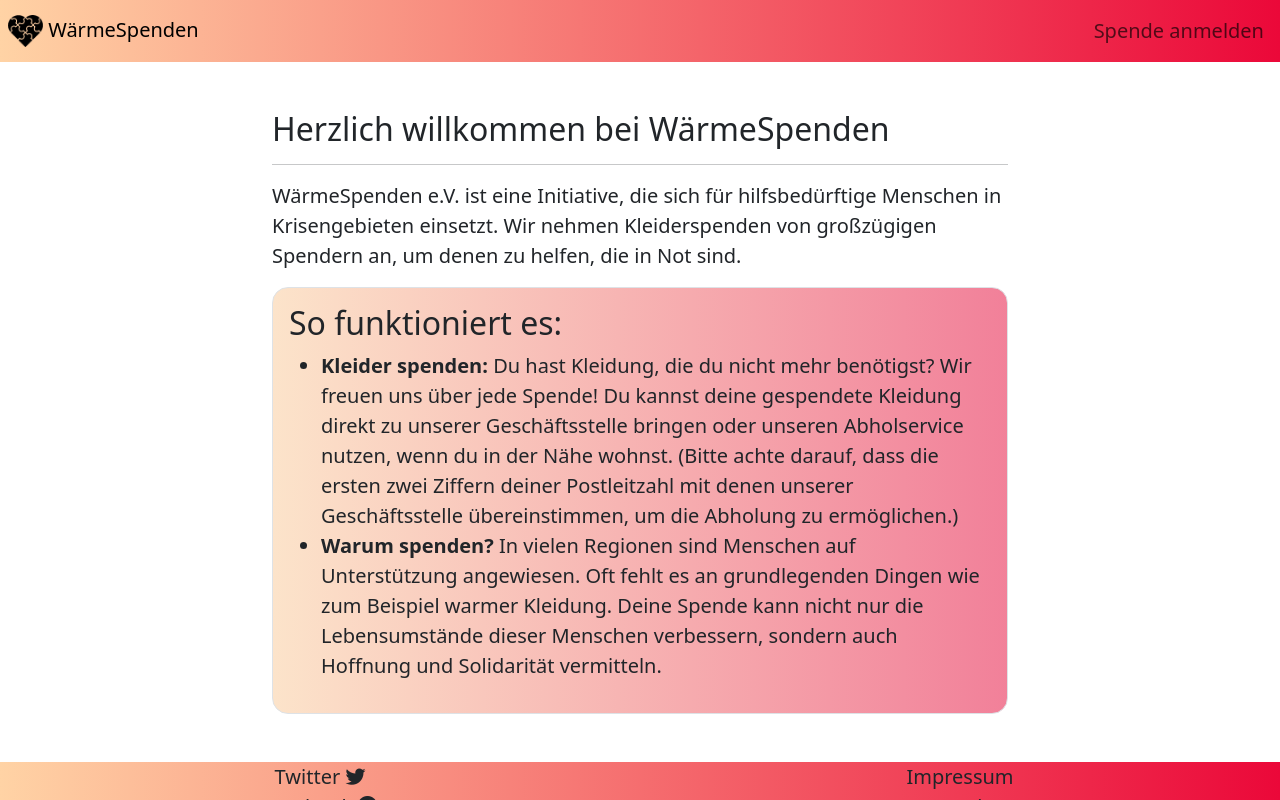
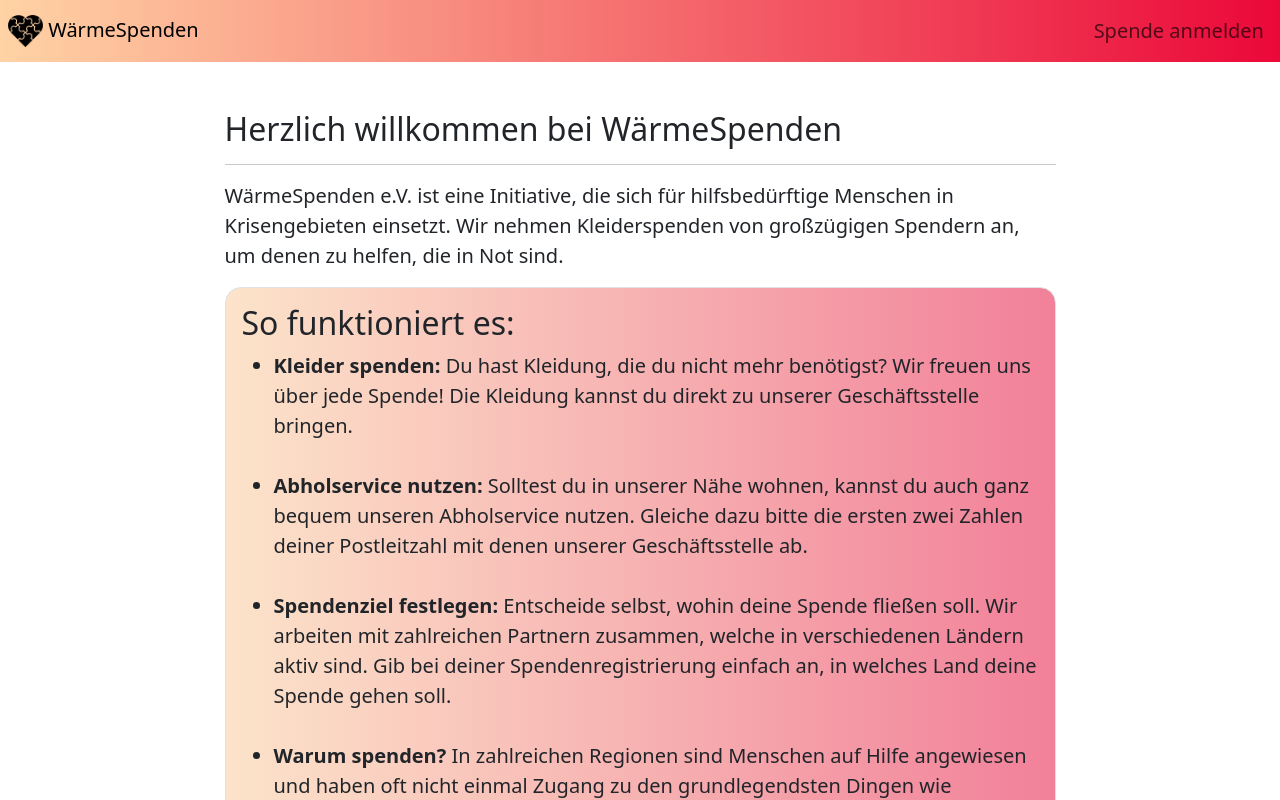
Before and after one commit to SchreibSchreib/IPWA01-01-Fallstudie-IU, a Vue app: page / in a window 1280 px wide. Shown: the top 800 px of the page. Built offline with nearby package versions, Linux system fonts and the light colour scheme.

Commit message:
Refactored Text and adjusted ConfirmRegistrationCustomerInformationCard

```diff
--- a/src/App.vue
+++ b/src/App.vue
@@ -15,8 +15,8 @@
 </template>
 
 <script>
-import AppHeader from "@/components/AppHeader.vue";
-import AppFooter from "./components/AppFooter.vue";
+import AppHeader from "@/components/TheAppHeader.vue";
+import AppFooter from "./components/TheAppFooter.vue";
 export default {
   components: {
     AppHeader,
--- a/src/components/ConfirmRegistrationComponent.vue
+++ b/src/components/ConfirmRegistrationComponent.vue
@@ -7,12 +7,14 @@
   </div>
   <div class="row text-center fs-5">
     <div class="justify-content-center">
-      Die Spende wurde erfolgreich angenommen und leistet wertvolle Hilfe für die Menschen
-      in {{ customerInformation.crisisArea }}.
+      <h3>
+        Die Spende wurde erfolgreich angenommen und leistet wertvolle Hilfe für die
+        Menschen in {{ customerInformation.crisisArea }}.
+      </h3>
     </div>
   </div>
   <div class="row my-5 justify-content-center text-center fs-5">
-    <div class="col-12 col-sm-10 col-lg-6">
+    <div class="col-12 col-sm-11 col-lg-7">
       <ConfirmRegistrationCustomerInformationCard
         :donation-mode="donationMode"
         :customer-information="customerInformation"
@@ -23,9 +25,11 @@
 
   <div class="row mb-3">
     <div class="text-center fs-5">
-      Die Auftragsbestätigung senden wir in Kürze an
-      <strong>{{ customerInformation.email }}</strong
-      >.
+      <h5>
+        Die Auftragsbestätigung senden wir in Kürze an
+        <strong>{{ customerInformation.email }}</strong
+        >.
+      </h5>
     </div>
   </div>
 </template>
--- a/src/components/ConfirmRegistrationCustomerInformationCard.vue
+++ b/src/components/ConfirmRegistrationCustomerInformationCard.vue
@@ -2,38 +2,38 @@
   <div class="container bg-light text-muted rounded-4 border p-3">
     <h2>Alle Daten im Überblick</h2>
     <div class="row">
-      <div class="col d-flex justify-content-start text-muted fw-bold ms-3">Name:</div>
-      <div class="col d-flex justify-content-end me-3 text-nowrap">
+      <div class="col-2 d-flex justify-content-start text-muted fw-bold ms-2">Name:</div>
+      <div class="col d-flex justify-content-end me-2">
         {{ customerInformation.firstName }} {{ customerInformation.lastName }}
       </div>
     </div>
     <div v-if="donationMode === 'TakeUp'" class="row">
-      <div class="col d-flex justify-content-start fw-bold ms-3">Straße:</div>
-      <div class="col d-flex justify-content-end me-3 text-nowrap">
+      <div class="col-2 d-flex justify-content-start fw-bold ms-2">Straße:</div>
+      <div class="col d-flex justify-content-end me-2">
         {{ customerInformation.street }} {{ customerInformation.streetNumber }}
       </div>
     </div>
     <div v-if="donationMode === 'TakeUp'" class="row">
-      <div class="col d-flex justify-content-start fw-bold ms-3">PLZ:</div>
-      <div class="col d-flex justify-content-end me-3 text-nowrap">
+      <div class="col-2 d-flex justify-content-start fw-bold ms-2">PLZ:</div>
+      <div class="col d-flex justify-content-end me-2">
         {{ customerInformation.zipCode }}
       </div>
     </div>
     <div v-if="donationMode === 'TakeUp'" class="row">
-      <div class="col d-flex justify-content-start fw-bold ms-3">Stadt:</div>
-      <div class="col d-flex justify-content-end me-3 text-nowrap">
+      <div class="col-2 d-flex justify-content-start fw-bold ms-2">Stadt:</div>
+      <div class="col d-flex justify-content-end me-2">
         {{ customerInformation.city }}
       </div>
     </div>
     <div class="row">
-      <div class="col d-flex justify-content-start fw-bold ms-3">Datum:</div>
-      <div class="col d-flex justify-content-end me-3 text-nowrap">
+      <div class="col-2 d-flex justify-content-start fw-bold ms-2">Datum:</div>
+      <div class="col d-flex justify-content-end me-2">
         {{ date }}
       </div>
     </div>
     <div class="row">
-      <div class="col d-flex justify-content-start fw-bold ms-3">Uhrzeit:</div>
-      <div class="col d-flex justify-content-end me-3 text-nowrap">
+      <div class="col-2 d-flex justify-content-start fw-bold ms-2">Uhrzeit:</div>
+      <div class="col d-flex justify-content-end me-2">
         {{ time }}
       </div>
     </div>
--- a/src/components/DataPrivacyContent.vue
+++ b/src/components/DataPrivacyContent.vue
@@ -2,33 +2,27 @@
   <div class="justify-content-start my-5 fs-5">
     <h1>Datenschutzerklärung</h1>
     <p>
-      Wir freuen uns über Ihr Interesse an unserer Website. Der Schutz Ihrer
-      personenbezogenen Daten ist uns sehr wichtig. Im Folgenden informieren wir Sie
-      ausführlich darüber, wie wir mit Ihren Daten umgehen.
+      Der Schutz Ihrer personenbezogenen Daten ist uns sehr wichtig. Im Folgenden
+      informieren wir Sie ausführlich darüber, wie wir mit Ihren Daten umgehen.
     </p>
-
-    <h2>Verantwortliche Stelle</h2>
+    <h2>Verantwortliche Datenschutzstelle</h2>
     <p>
-      Verantwortliche Stelle im Sinne der Datenschutzgesetze ist:<br />
       WärmeSpenden e.V.<br />
       Halberstädter Straße 999<br />
       39112 Magdeburg<br />
       E-Mail: datenschutz@waermespenden.de
     </p>
-
-    <h2>Erhebung und Verarbeitung personenbezogener Daten</h2>
+    <h2>Umgang mit personenbezogenen Daten</h2>
     <p>
       Bei der Nutzung unserer Website erheben und verarbeiten wir keine personenbezogenen
-      Daten. Die Website dient ausschließlich zu Informationszwecken und es werden keine
-      Daten von Besuchern gespeichert oder verarbeitet.
+      Daten. Diese Website wird ausschließlich zu Illustrations- und Studienzwecken
+      bereitgestellt.
     </p>
-
     <h2>Nutzung von Cookies</h2>
     <p>
       Unsere Website verwendet keine Cookies. Es werden keine Informationen auf Ihrem
       Endgerät gespeichert.
     </p>
-
     <h2>Kontakt</h2>
     <p>
       Bei Fragen zum Datenschutz können Sie uns jederzeit unter der oben angegebenen
--- a/src/components/HomeContent.vue
+++ b/src/components/HomeContent.vue
@@ -1,6 +1,6 @@
 <template>
   <div class="row justify-content-center">
-    <div class="col-lg-8 py-5">
+    <div class="col-lg-9 py-5">
       <h2>Herzlich willkommen bei WärmeSpenden</h2>
       <hr class="my-3" />
       <p class="fs-5">
@@ -14,17 +14,30 @@
           <li>
             <strong>Kleider spenden:</strong>
             Du hast Kleidung, die du nicht mehr benötigst? Wir freuen uns über jede
-            Spende! Du kannst deine gespendete Kleidung direkt zu unserer Geschäftsstelle
-            bringen oder unseren Abholservice nutzen, wenn du in der Nähe wohnst. (Bitte
-            achte darauf, dass die ersten zwei Ziffern deiner Postleitzahl mit denen
-            unserer Geschäftsstelle übereinstimmen, um die Abholung zu ermöglichen.)
+            Spende! Die Kleidung kannst du direkt zu unserer Geschäftsstelle bringen.
           </li>
+          <br />
+          <li>
+            <strong>Abholservice nutzen:</strong>
+            Solltest du in unserer Nähe wohnen, kannst du auch ganz bequem unseren
+            Abholservice nutzen. Gleiche dazu bitte die ersten zwei Zahlen deiner
+            Postleitzahl mit denen unserer Geschäftsstelle ab.
+          </li>
+          <br />
+          <li>
+            <strong>Spendenziel festlegen:</strong>
+            Entscheide selbst, wohin deine Spende fließen soll. Wir arbeiten mit
+            zahlreichen Partnern zusammen, welche in verschiedenen Ländern aktiv sind. Gib
+            bei deiner Spendenregistrierung einfach an, in welches Land deine Spende gehen
+            soll.
+          </li>
+          <br />
           <li>
             <strong>Warum spenden?</strong>
-            In vielen Regionen sind Menschen auf Unterstützung angewiesen. Oft fehlt es an
-            grundlegenden Dingen wie zum Beispiel warmer Kleidung. Deine Spende kann nicht nur die
-            Lebensumstände dieser Menschen verbessern, sondern auch Hoffnung und
-            Solidarität vermitteln.
+            In zahlreichen Regionen sind Menschen auf Hilfe angewiesen und haben oft nicht
+            einmal Zugang zu den grundlegendsten Dingen wie beispielsweise warme Kleidung. Deine Spende kann
+            dazu beitragen, die dringend benötigte Hilfe in Krisengebieten bereitzustellen
+            und den Menschen dort ein wenig Wärme zu schenken.
           </li>
         </ul>
       </div>
--- a/src/components/AppFooter.vue
+++ b/src/components/TheAppFooter.vue
@@ -1,28 +1,42 @@
 <template>
   <div class="container-fluid fs-5">
     <div class="row text-center">
-      <RouterLink type="button" class="btn btn-secondary border-bottom-0 border-dark btn-lg m-0 rounded-0 d-sm-none"
-        to="/">Twitter
+      <RouterLink
+        type="button"
+        class="btn btn-secondary border-bottom-0 border-dark btn-lg m-0 rounded-0 d-sm-none"
+        to="/"
+        >Twitter
         <i class="bi bi-twitter"></i>
       </RouterLink>
-      <RouterLink type="button" class="btn btn-secondary border-bottom-0 border-dark btn-lg m-0 rounded-0 d-sm-none"
-        to="/">
+      <RouterLink
+        type="button"
+        class="btn btn-secondary border-bottom-0 border-dark btn-lg m-0 rounded-0 d-sm-none"
+        to="/"
+      >
         Facebook
         <i class="bi bi-facebook"></i>
       </RouterLink>
-      <RouterLink type="button" class="btn btn-secondary border-bottom-0 border-dark btn-lg m-0 rounded-0 d-sm-none"
-        to="/imprint">
+      <RouterLink
+        type="button"
+        class="btn btn-secondary border-bottom-0 border-dark btn-lg m-0 rounded-0 d-sm-none"
+        to="/imprint"
+      >
         Impressum
       </RouterLink>
-      <RouterLink type="button" class="btn btn-secondary border border-dark btn-lg m-0 rounded-0 d-sm-none"
-        to="/data-privacy">
+      <RouterLink
+        type="button"
+        class="btn btn-secondary border border-dark btn-lg m-0 rounded-0 d-sm-none"
+        to="/data-privacy"
+      >
         Datenschutz
       </RouterLink>
       <div class="col-sm p-0 d-none d-sm-block">
-        <RouterLink class="nav-link" to="/">Twitter
+        <RouterLink class="nav-link" to="/"
+          >Twitter
           <i class="bi bi-twitter"></i>
         </RouterLink>
-        <RouterLink class="nav-link" to="/">Facebook
+        <RouterLink class="nav-link" to="/"
+          >Facebook
           <i class="bi bi-facebook"></i>
         </RouterLink>
       </div>
@@ -40,7 +54,7 @@
 
 <script>
 export default {
-  name: "AppFooter",
+  name: "TheAppFooter",
 };
 </script>
 
```
Also changed, not shown: src/components/TheAppHeader.vue (renamed from src/components/AppHeader.vue).
